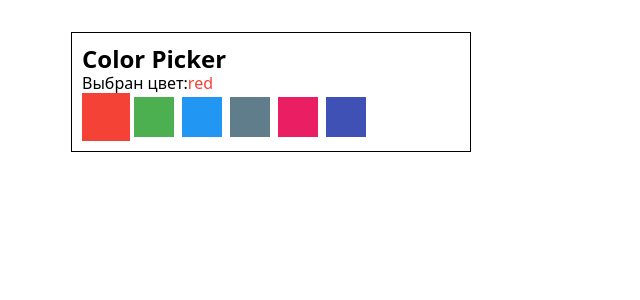
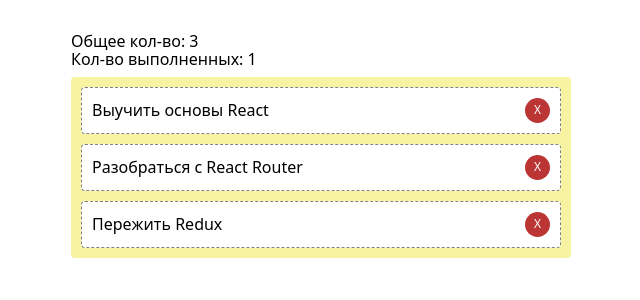
Before and after one commit to YoungSandw1ch/react-training, a React (Create React App) app: page / in a window 1280 px wide. Shown: the top 300 px of the page, without its empty margins (86-726 px from the left). Built offline with nearby package versions, Linux system fonts and the light colour scheme.

Commit message:
add todos

```diff
--- a/src/Components/App.jsx
+++ b/src/Components/App.jsx
@@ -9,8 +9,8 @@ import { Box } from './Common/Box.styled';
 
 // import { Counter } from './State/Counter';
 // import { Dropdown } from './State/Dropdown';
-import { ColorPicker } from './State/ColorPicker';
-import { colorPickerOptions } from './State/ColorPicker/options';
+// import { ColorPicker } from './State/ColorPicker';
+// import { colorPickerOptions } from './State/ColorPicker/options';
 
 export function App() {
   return (
@@ -19,7 +19,7 @@ export function App() {
 
       {/* <Counter initialValue={0} /> */}
       {/* <Dropdown /> */}
-      <ColorPicker options={colorPickerOptions} />
+      {/* <ColorPicker options={colorPickerOptions} /> */}
     </Box>
   );
 }
--- a/src/Components/State/ColorPicker/ColorPicker.jsx
+++ b/src/Components/State/ColorPicker/ColorPicker.jsx
@@ -4,7 +4,7 @@ import styles from './Colorpicker.module.css';
 
 export class ColorPicker extends Component {
   static defaultProps = {
-    options: [],
+    options: [{ label: 'red', color: '#F44336' }],
   };
 
   static propTypes = {
--- /dev/null
+++ b/src/Components/Todos/App.jsx
@@ -0,0 +1,35 @@
+import React, { Component } from 'react';
+import { Box } from '../Common/Box.styled';
+import { TodoList } from './TodoList';
+import todos from 'data/todos.json';
+
+export class App extends Component {
+  state = {
+    todos,
+  };
+
+  deleteTodo = id => {
+    this.setState(prevState => ({
+      todos: prevState.todos.filter(todo => todo.id !== id),
+    }));
+  };
+
+  render() {
+    const { todos } = this.state;
+    const totalTodos = todos.length;
+    const completedTodos = todos.reduce(
+      (acc, t) => (t.completed ? acc + 1 : acc),
+      0
+    );
+    return (
+      <Box p={5} mx="auto" width="container">
+        <Box mb={3}>
+          <p>Общее кол-во: {totalTodos}</p>
+          <p>Кол-во выполненных: {completedTodos}</p>
+        </Box>
+
+        <TodoList todos={todos} deleteTodo={this.deleteTodo} />
+      </Box>
+    );
+  }
+}
--- /dev/null
+++ b/src/Components/Todos/TodoList.jsx
@@ -0,0 +1,19 @@
+import styles from './TodoList.module.css';
+
+export const TodoList = ({ todos, deleteTodo }) => {
+  return (
+    <ul className={styles.todoLIst}>
+      {todos.map(({ id, text }) => (
+        <li className={styles.todoList__item} key={id}>
+          <p className={styles.todoList__text}>{text}</p>
+          <button
+            onClick={() => deleteTodo(id)}
+            className={styles.todoList__button}
+          >
+            X
+          </button>
+        </li>
+      ))}
+    </ul>
+  );
+};
--- /dev/null
+++ b/src/Components/Todos/TodoList.module.css
@@ -0,0 +1,52 @@
+.todoLIst {
+  width: 500px;
+
+  padding: 10px;
+  background-color: rgb(247, 243, 161);
+  border-radius: 4px;
+
+  min-height: 181px;
+}
+
+.todoList__item {
+  display: flex;
+  align-items: center;
+  justify-content: space-between;
+
+  padding: 10px;
+
+  border: 1px dashed grey;
+  border-radius: 4px;
+  background-color: #fff;
+}
+
+.todoList__item:not(:last-child) {
+  margin-bottom: 10px;
+}
+
+.todoList__text {
+}
+
+.todoList__button {
+  width: 25px;
+  height: 25px;
+
+  font-size: 12px;
+  border: 1px solid transparent;
+  border-radius: 50%;
+  color: #fff;
+  background-color: rgb(187, 53, 53);
+
+  transition: box-shadow 250ms linear, background-color 250ms linear;
+}
+
+.todoList__button:hover,
+.todoList__button:focus {
+  color: rgb(187, 53, 53);
+  background-color: #fff;
+  border-color: rgb(187, 53, 53);
+}
+
+.todoList__button:active {
+  box-shadow: 2px 2px 4px black;
+}
--- /dev/null
+++ b/src/data/todos.json
@@ -0,0 +1,5 @@
+[
+  { "id": "id-1", "text": "Выучить основы React", "completed": true },
+  { "id": "id-2", "text": "Разобраться с React Router", "completed": false },
+  { "id": "id-3", "text": "Пережить Redux", "completed": false }
+]
--- a/src/index.js
+++ b/src/index.js
@@ -2,7 +2,8 @@ import React from 'react';
 import ReactDOM from 'react-dom/client';
 import './index.css';
 import 'modern-normalize/modern-normalize.css';
-import { App } from './Components/App';
+// import { App } from './Components/App';
+import { App } from './Components/Todos/App';
 import { ThemeProvider } from 'styled-components';
 import { theme } from './constants/thema';
 
```
